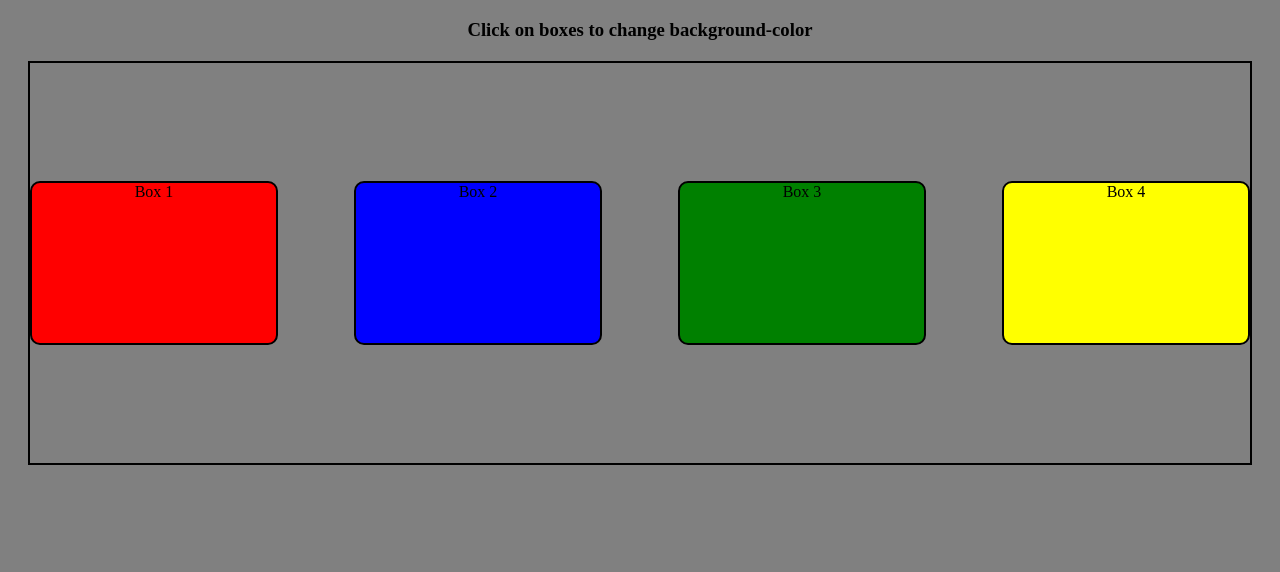
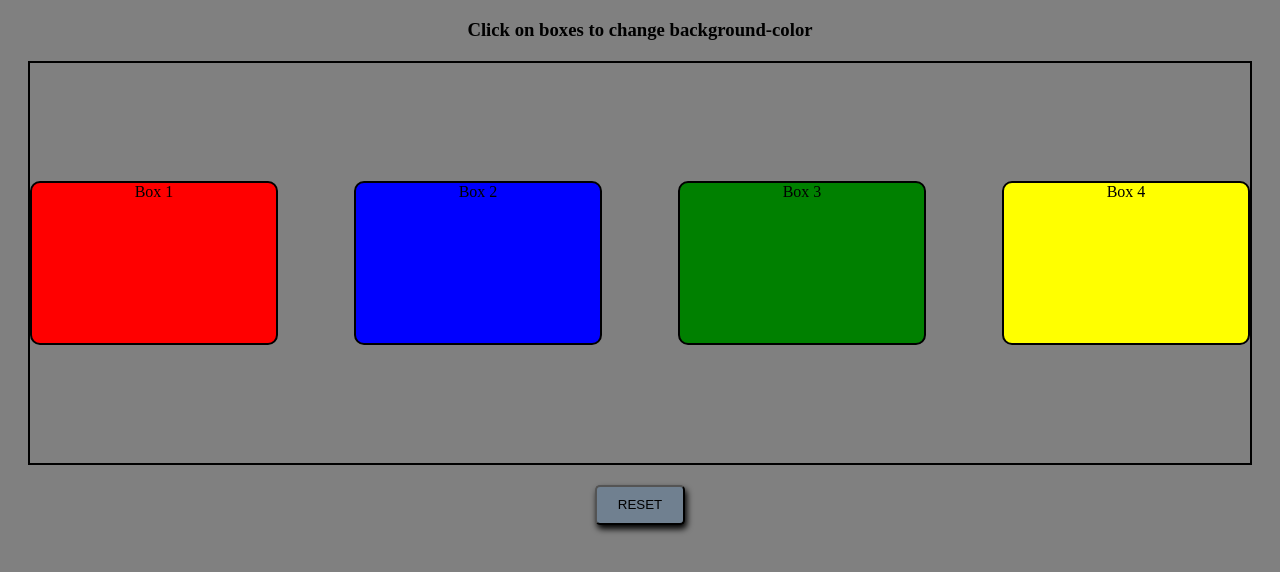
Before and after one commit to 2amritranjan/colorSelector-Project-1-, a plain HTML site: page index.html in a window 1280 px wide. Drawn offline with Linux system fonts and the light colour scheme.

Commit message:
Update index.html

```diff
--- a/index.html
+++ b/index.html
@@ -57,6 +57,16 @@
     border-radius: 10px;
     background-color: yellow;
   }
+  .reset-btn{
+    text-align: center;
+  }
+  button{
+    background-color: slategrey;
+    border-radius: 5px;
+    height: 40px;
+    width: 90px;
+    box-shadow: 2px 4px 6px black;
+  }
   </style>
 </head>
 <h3>Click on boxes to change background-color</h3>
@@ -67,7 +77,9 @@
     <div class="box3" id="box">Box 3</div>
     <div class="box4" id="box">Box 4</div>
   </div>
-
+  <div class="reset-btn">
+    <button type="reset">RESET</button>
+  </div>
 
 
   <script>
@@ -94,6 +106,12 @@
     console.log('Element clicked!');
     document.body.style.backgroundColor = 'yellow';
   });
+
+    const resetBtn = document.querySelector('.reset-btn');
+  resetBtn.addEventListener('click', function(){
+    console.log('Element clicked!');
+    document.body.style.backgroundColor = 'grey';
+  });
   </script>
 
 
```
